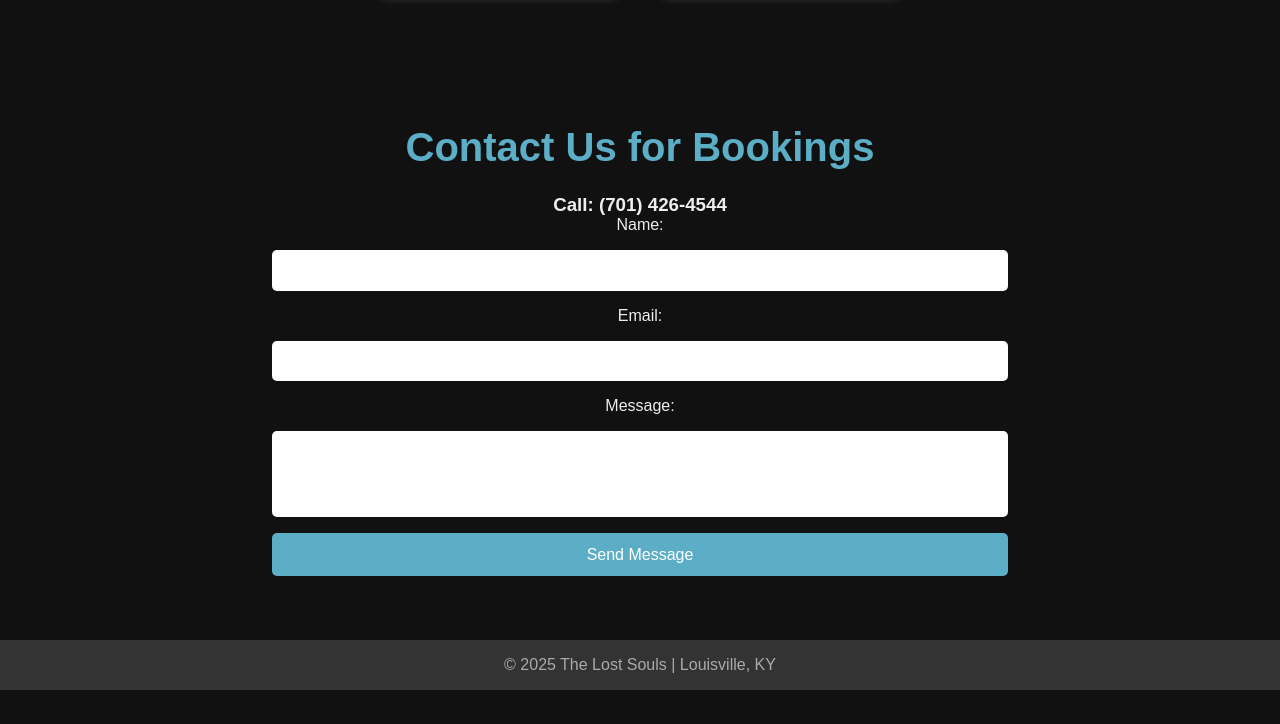
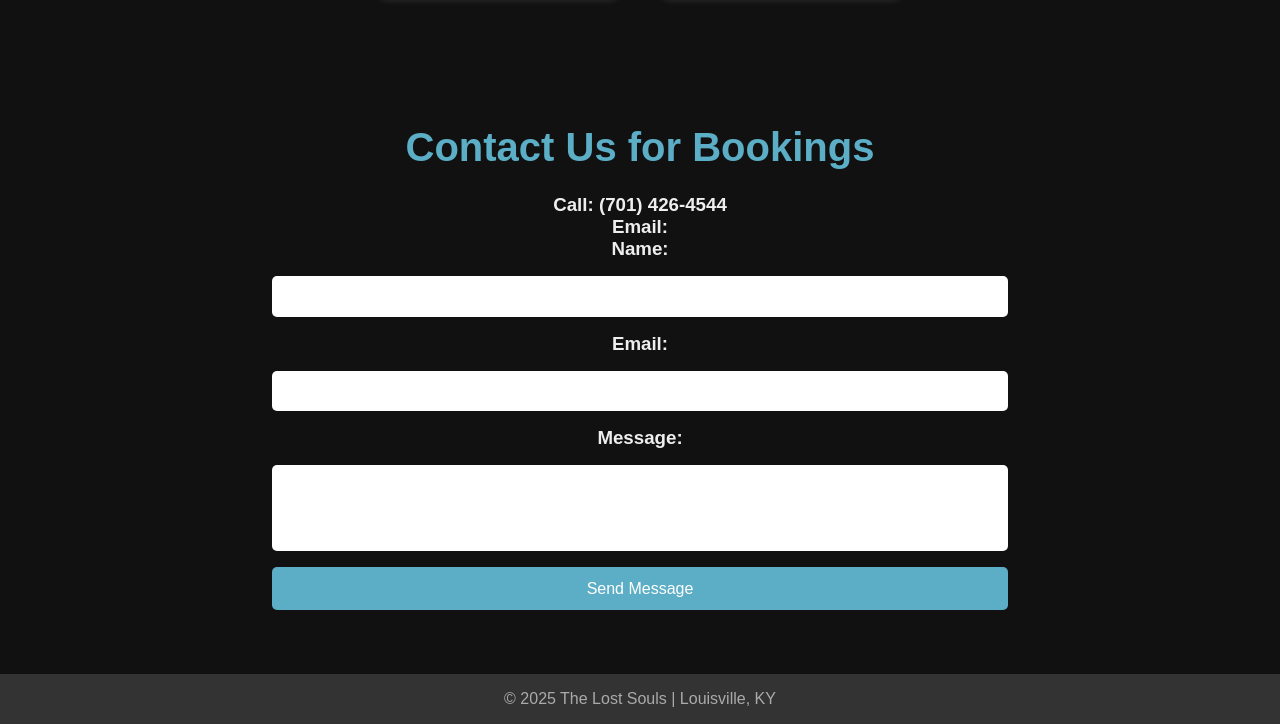
Before and after one commit to Alejandrosantana02/the-lost-souls-website, a plain HTML site: page index.html in a window 1280 px wide. Shown: the part 1875-2599 px from the top of the page. Before the commit the page ends 2565 px from the top, so only its background shows below. Drawn offline with Linux system fonts and the light colour scheme.

Commit message:
Email add

```diff
--- a/index.html
+++ b/index.html
@@ -68,7 +68,9 @@
     <section id="contact" class="contact scroll-animate">
         <h2>Contact Us for Bookings</h2>
         <h3>Call: (701) 426-4544</h3>
-        <form action="https://formspree.io/2693606298695499122" method="POST">
+        <h3>Email: <a href="kelly.keith911@gmail.com"></a>
+
+        <form action="https://formspree.io/f/xgvavoqv" method="POST">
             <label for="name">Name:</label>
             <input type="text" id="name" name="name" required>
 
```
